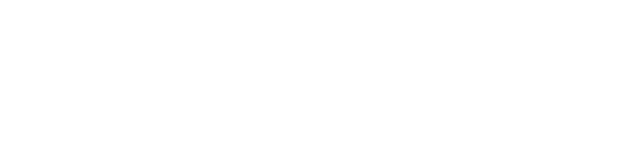
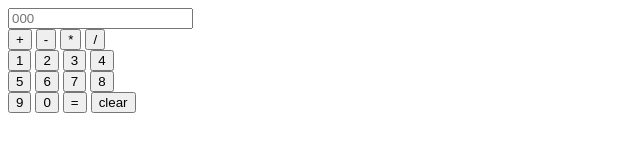
Before and after one commit to lydiah2015/calc, a plain HTML site: page index.html in a window 1280 px wide. Shown: the whole page, without its empty margins (0-640 px from the left). Drawn offline with Linux system fonts and the light colour scheme.

Commit message:
Worked on creating the calculator skeleton

```diff
--- a/index.html
+++ b/index.html
@@ -1,14 +1,50 @@
 <!DOCTYPE html>
+<html lang="en">
+
 <head>
 
-        <meta charset="UTF-8">
-        <meta name="viewport" content="width=device-width, initial-scale=1.0">
-        <meta http-equiv="X-UA-Compatible" content="ie=edge">
-        <title>HTML 5 Boilerplate</title>
-        <link rel="stylesheet" href="style.css">
+    <meta charset="UTF-8">
+    <meta name="viewport" content="width=device-width, initial-scale=1.0">
+    <meta http-equiv="X-UA-Compatible" content="ie=edge">
+    <title>CALCULATOR</title>
+    <link rel="stylesheet" href="style.css">
 
 </head>
+
 <body>
-<script src="index.js"></script>
+
+    <div class="btn">
+        <div class="i">
+            <input type="text" class="input" placeholder="000">
+        </div>
+        <div class="grouping" >
+            <button>+</button>
+            <button>-</button>
+            <button>*</button>
+            <button>/</button>
+        </div>
+        <div class="grouping" >
+            <button>1</button>
+            <button>2</button>
+            <button>3</button>
+            <button>4</button>
+        </div>
+        <div class="grouping" >
+            <button>5</button>
+            <button>6</button>
+            <button>7</button>
+            <button>8</button>
+        </div>
+        <div class="grouping" >
+            <button>9</button>
+            <button>0</button>
+            <button>=</button>
+            <button>clear</button>
+
+        </div>
+
+    </div>
+    <script src="index.js"></script>
 </body>
+
 </html>
```
